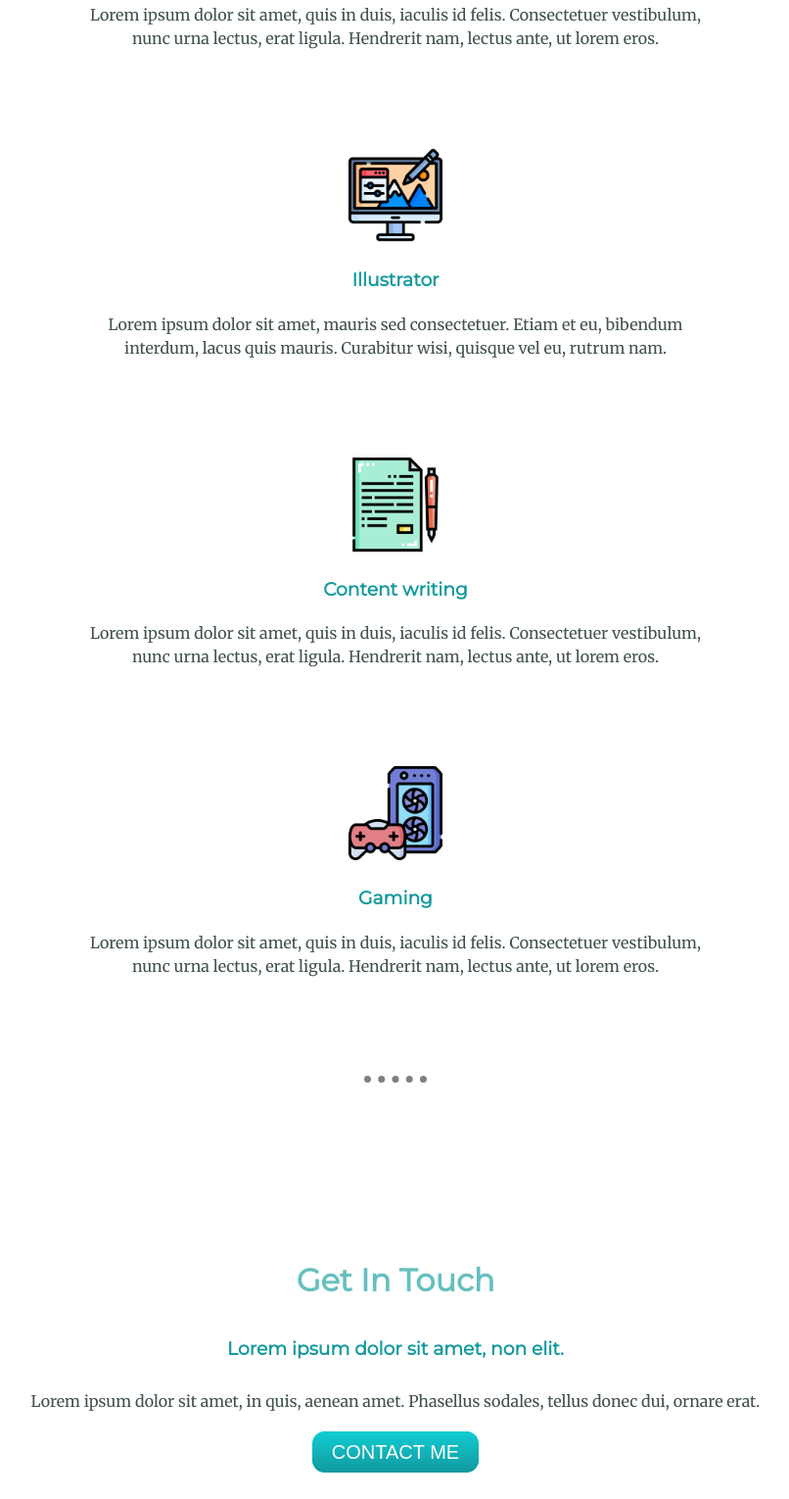
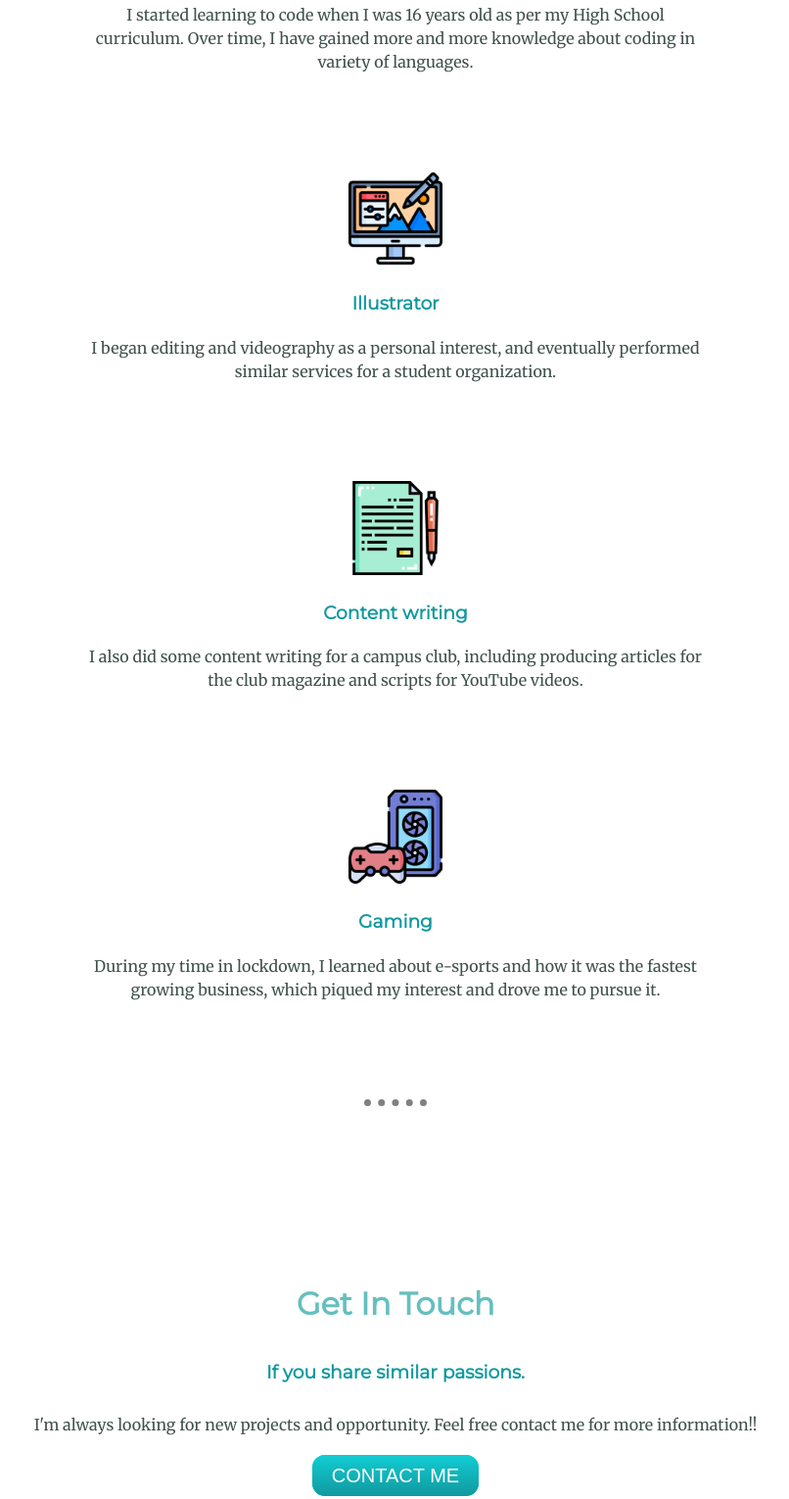
Before and after one commit to harsh746-exe/MyWebsite, a plain HTML site: page index.html in a window 1280 px wide. Shown: the part 1581-3111 px from the top of the page at 98% size, without its empty margins (236-1042 px from the left). Drawn offline with Linux system fonts and the light colour scheme.

Commit message:
Update index.html

```diff
--- a/index.html
+++ b/index.html
@@ -34,29 +34,29 @@
       <div class="skill-row">
         <img class="code-img" src="images/coding (2).png" alt="code-img" >
         <h3>Design & Development</h3>
-        <p>Lorem ipsum dolor sit amet, quis in duis, iaculis id felis. Consectetuer vestibulum, nunc urna lectus, erat ligula. Hendrerit nam, lectus ante, ut lorem eros.</p>
+        <p>I started learning to code when I was 16 years old as per my High School curriculum. Over time, I have gained more and more knowledge about coding in variety of languages.</p>
       </div>
       <div class="skill-row">
         <img class="Illustrator-img" src="images/illustration (1).png" alt="Illustrator-img">
         <h3>Illustrator</h3>
-        <p>Lorem ipsum dolor sit amet, mauris sed consectetuer. Etiam et eu, bibendum interdum, lacus quis mauris. Curabitur wisi, quisque vel eu, rutrum nam.</p>
+        <p>I began editing and videography as a personal interest, and eventually performed similar services for a student organization.</p>
       </div>
       <div class="skill-row">
         <img class="writing-image" src="images/article.png" alt="Content-writing">
         <h3>Content writing</h3>
-        <p>Lorem ipsum dolor sit amet, quis in duis, iaculis id felis. Consectetuer vestibulum, nunc urna lectus, erat ligula. Hendrerit nam, lectus ante, ut lorem eros.</p>
+        <p>I also did some content writing for a campus club, including producing articles for the club magazine and scripts for YouTube videos. </p>
       </div>
       <div class="skill-row">
         <img class="game-img" src="images/tower-pc.png" alt="game-img" >
         <h3>Gaming</h3>
-        <p>Lorem ipsum dolor sit amet, quis in duis, iaculis id felis. Consectetuer vestibulum, nunc urna lectus, erat ligula. Hendrerit nam, lectus ante, ut lorem eros.</p>
+        <p>During my time in lockdown, I learned about e-sports and how it was the fastest growing business, which piqued my interest and drove me to pursue it.</p>
       </div>
     </div>
     <hr>
     <div class="contact-me">
       <h2>Get In Touch</h2>
-      <h3>Lorem ipsum dolor sit amet, non elit.</h3>
-      <p>Lorem ipsum dolor sit amet, in quis, aenean amet. Phasellus sodales, tellus donec dui, ornare erat.</p>
+      <h3>If you share similar passions.</h3>
+      <p>I'm always looking for new projects and opportunity. Feel free contact me for more information!!</p>
       <a class="btn" href="mailto:Harshdwivedi139@gmail.com">CONTACT ME</a>
     </div>
   </div>
```
